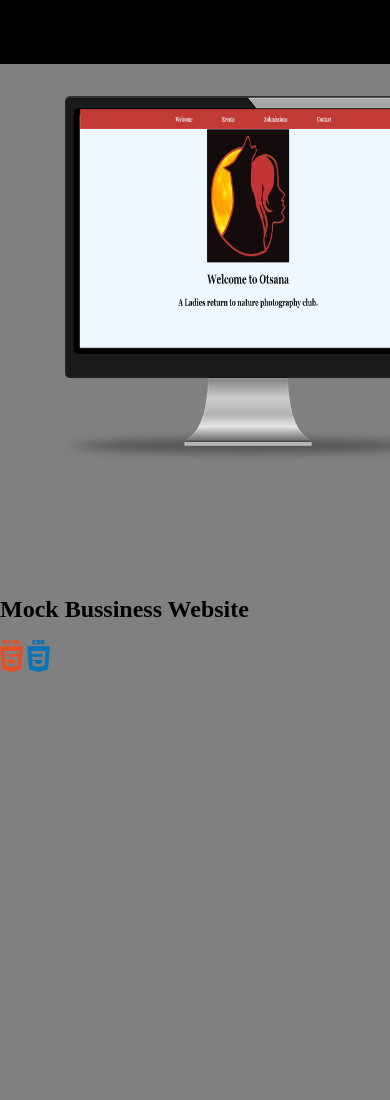
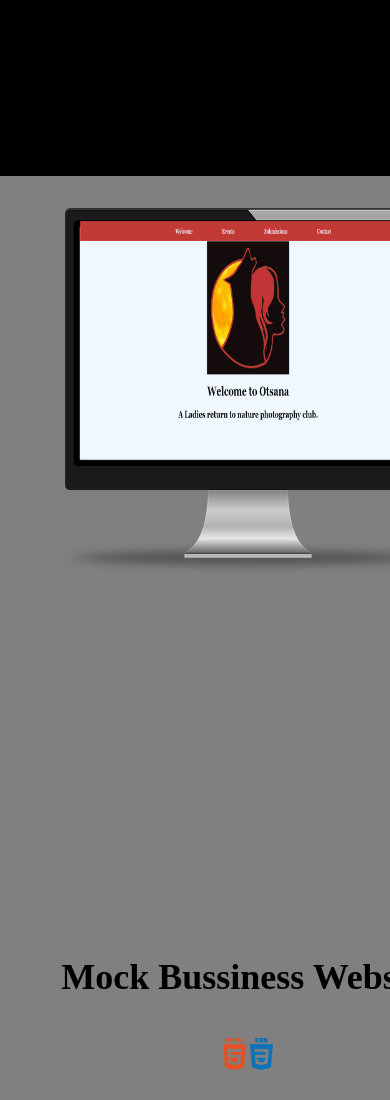
Before and after one commit to EWShamp/EWShamp.github.io, a website: page projects/projects.html in a window 390 px wide. Shown: the top 1100 px of the page. Before the commit the page ends 948 px from the top, so only its background shows below. Drawn offline with Linux system fonts and the light colour scheme.

Commit message:
responsive project page and touchup on index

```diff
--- a/index.css
+++ b/index.css
@@ -109,8 +109,10 @@
     }
 
     #navigation li {
-        display: block;
+        font-size: 1.5rem;
+        margin-top: 1.5rem;
     }
+
 
     .general {
         grid-area: 2 / 1 / 3 / 4;
--- a/projects/projects.css
+++ b/projects/projects.css
@@ -67,3 +67,53 @@
     height: 2rem;
     padding-top: 4rem;
 }
+
+/* media quaries */
+
+@media only screen and (max-width: 1024px) {
+
+    body {
+        display: grid;
+        width: 100%;
+        height: 1500px;
+        grid-template-columns: repeat(2 , 1fr);
+        grid-template-rows: 160px repeat(2 , 1fr);
+    }
+
+    #navigation li {
+        font-size: 1.5rem;
+        margin-top: 1.5rem;
+    }
+
+    .header {
+        width: 100%;
+        height: 10rem;
+        grid-area: 1 / 1 / 2 / 3;
+    }
+
+    .otsana_img {
+        grid-area: 2 / 1 / 3 / 2;
+    }
+
+    .otsana_description, #otsana {
+        grid-area: 2 / 2 / 3 / 3;
+        justify-self: center;
+    }
+
+    .weird_description, #weird {
+        grid-area: 3 / 1 / 4 / 2;
+        justify-self: center;
+    }
+
+    .weird_img {
+        grid-area: 3 / 2 / 4 / 3;
+    }
+
+    .weird_description, .otsana_description {
+        font-size: 1.5rem;
+    }
+
+    #weird, #otsana {
+        padding-top: 9rem;
+    }
+}
```
